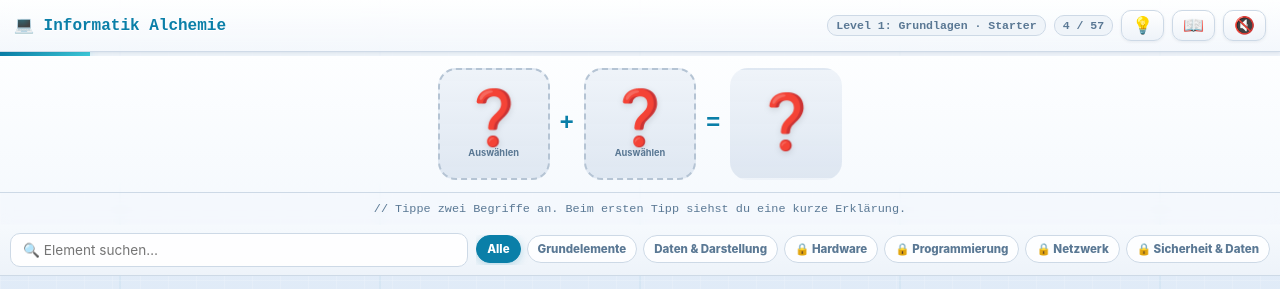
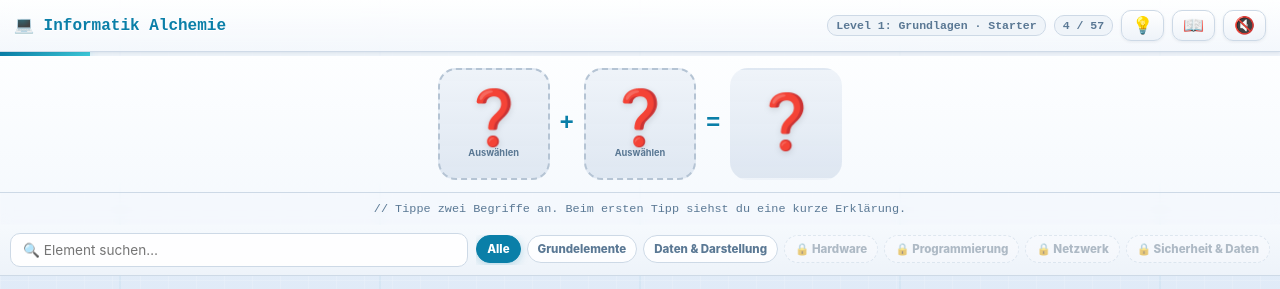
Before and after one commit to mr-luc/little-informatik7, a plain HTML site: page index.html in a window 1280 px wide. Shown: the top 289 px of the page. Drawn offline with Linux system fonts and the light colour scheme.

Commit message:
Load extra CSS polish

```diff
--- a/index.html
+++ b/index.html
@@ -5,6 +5,7 @@
   <meta name="viewport" content="width=device-width,initial-scale=1.0,user-scalable=no">
   <title>Informatik Alchemie – Klasse 7</title>
   <link rel="stylesheet" href="style.css">
+  <link rel="stylesheet" href="extra.css">
 </head>
 <body>
   <div id="hdr">
```
